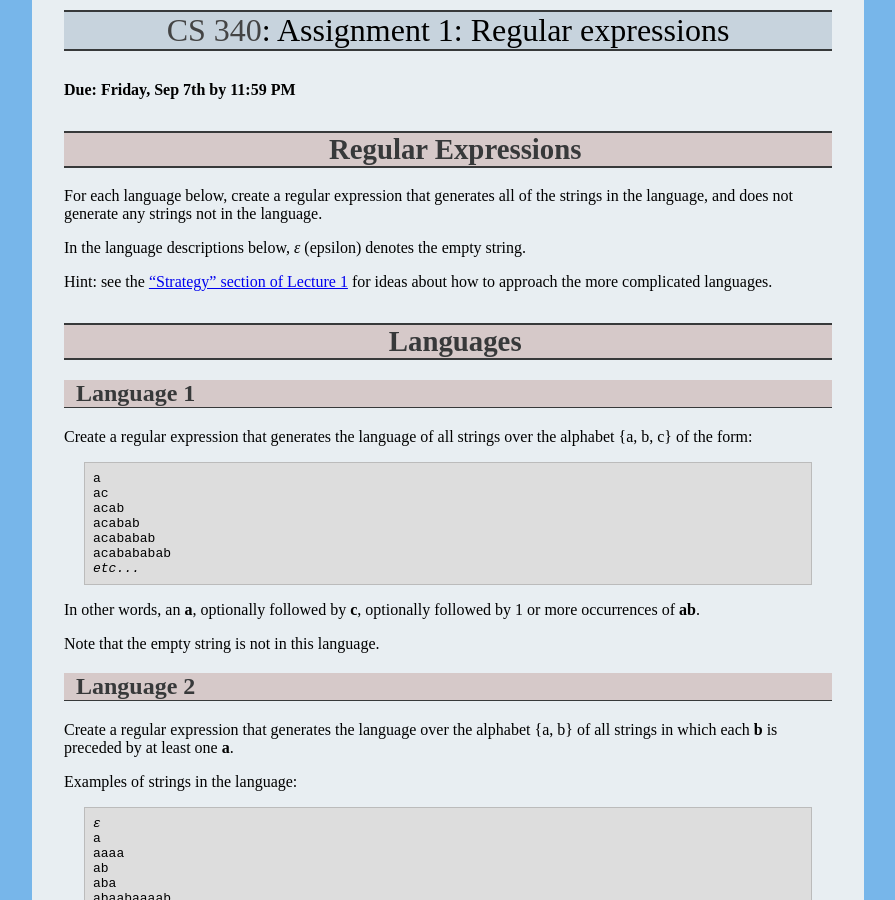
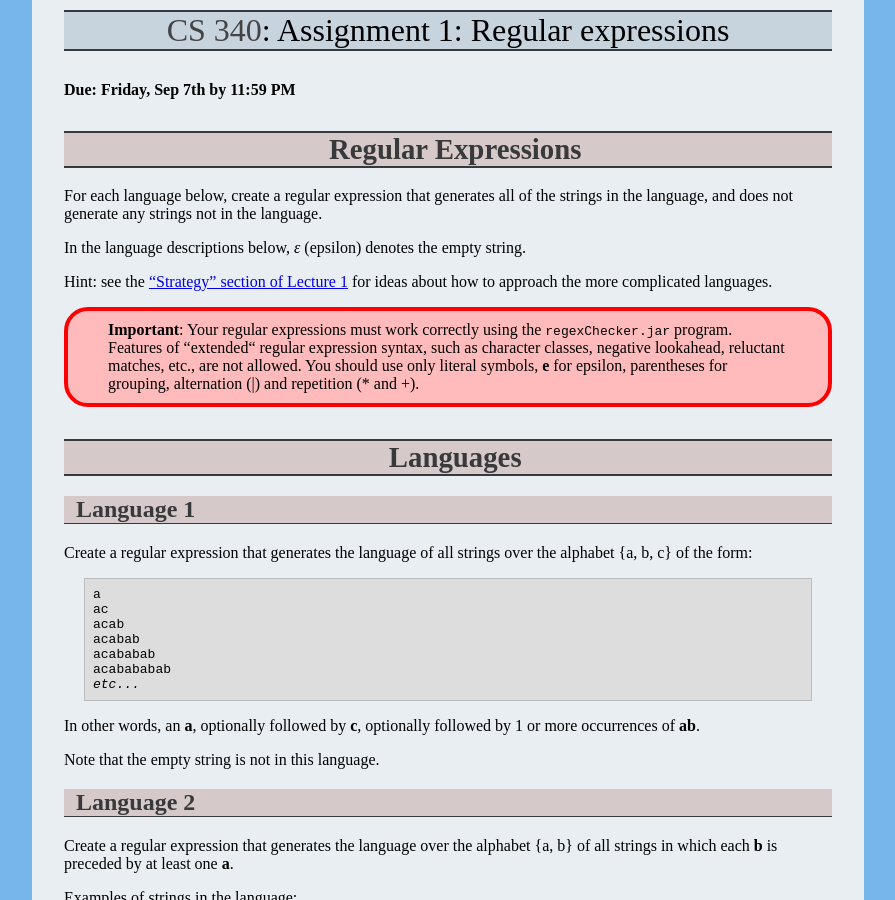
Before and after one commit to ycpcs/cs340-fall2018, a Jekyll site: the page built from assign/assign01.md, in a window 1280 px wide and 900 px high. Shown: the whole window, without its empty margins (192-1087 px from the left). Built offline with Jekyll 4.4.1, drawn with Linux system fonts in a browser that asks for light colours.

Commit message:
clarification about regex syntax

```diff
--- a/assign/assign01.md
+++ b/assign/assign01.md
@@ -12,6 +12,8 @@ For each language below, create a regular expression that generates all of the s
 In the language descriptions below, *ε* (epsilon) denotes the empty string.
 
 Hint: see the ["Strategy" section of Lecture 1](../lectures/lecture01.html#strategy) for ideas about how to approach the more complicated languages.
+
+<div class="callout"><b>Important</b>: Your regular expressions must work correctly using the <code>regexChecker.jar</code> program.  Features of &ldquo;extended&ldquo; regular expression syntax, such as character classes, negative lookahead, reluctant matches, etc., are not allowed.  You should use only literal symbols, <b>e</b> for epsilon, parentheses for grouping, alternation (&#124;) and repetition (&#42; and &#43;).</div>
 
 # Languages
 
```
